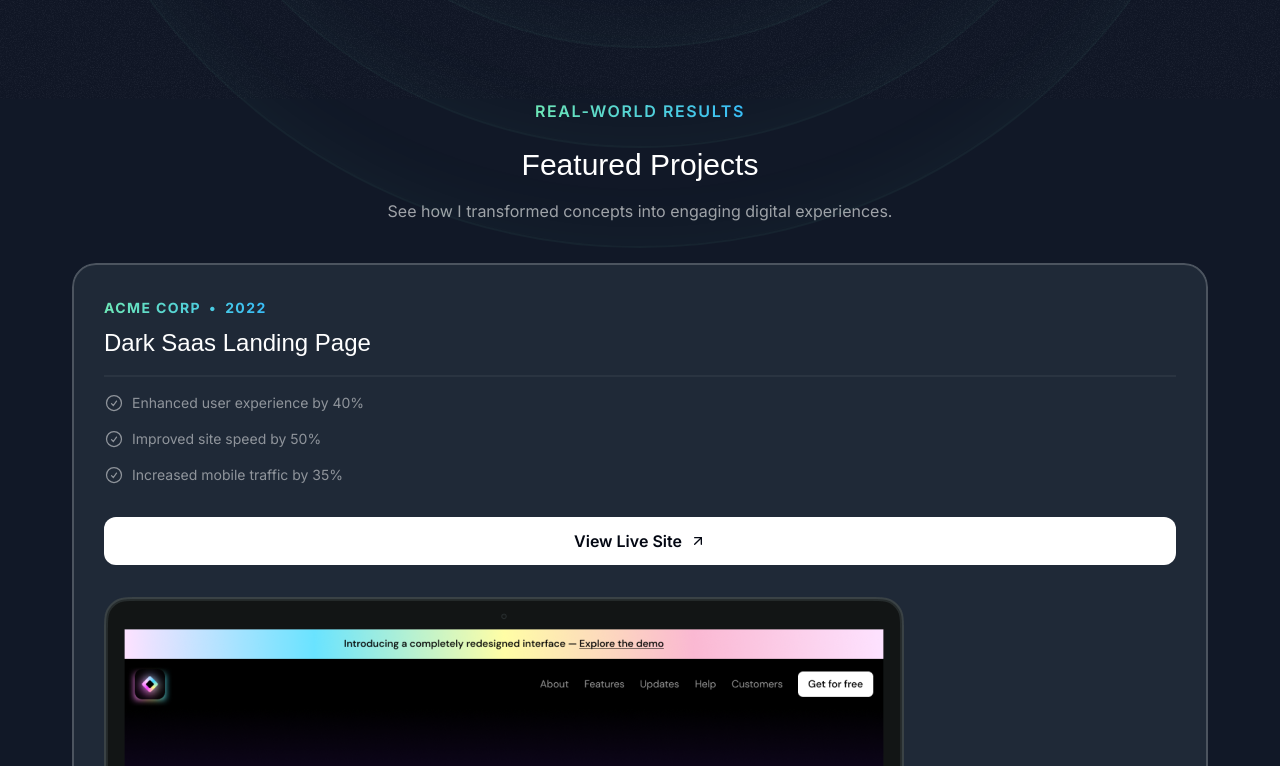
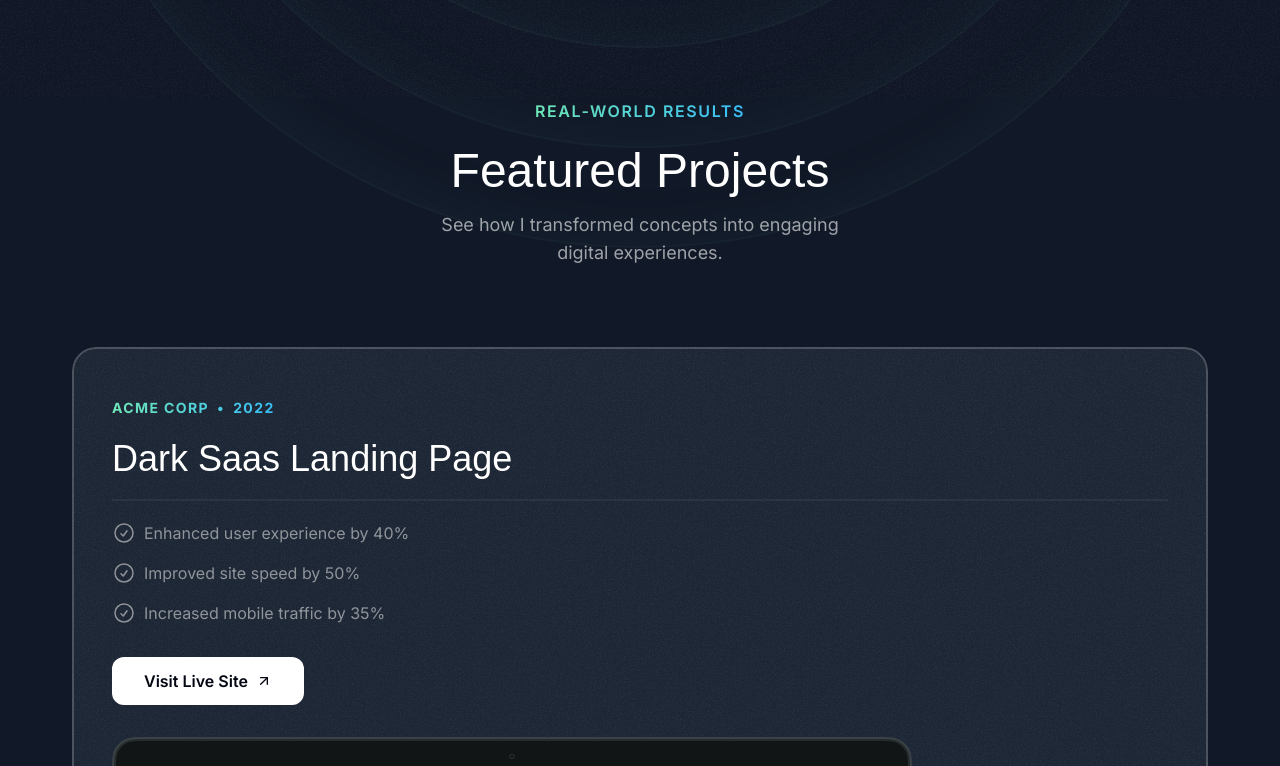
Before and after one commit to Saeedul/next-portfolio, a Next.js app: page / in a window 1280 px wide. Shown: the part 823-1589 px from the top of the page. Built offline with nearby package versions, Linux system fonts and the light colour scheme; a web font is replaced by a local one.

Commit message:
updated card responsiveness

```diff
--- a/src/sections/Projects.tsx
+++ b/src/sections/Projects.tsx
@@ -4,6 +4,7 @@ import aiStartupLandingPage from "@/assets/images/ai-startup-landing-page.png";
 import Image from 'next/image';
 import CheckCircleIcon from '@/assets/icons/check-circle.svg'
 import ArrowUpRightIcon from '@/assets/icons/arrow-up-right.svg'
+import grainImage from '@/assets/images/grain.jpg'
 
 const portfolioProjects = [
   {
@@ -46,29 +47,32 @@ const portfolioProjects = [
 
 export const ProjectsSection = () => {
   return (
-    <div>
+    <section className="pb-16">
       <div className="container">
         <div className="flex justify-center">
           <p className="uppercase font-semibold tracking-widest bg-gradient-to-r from-emerald-300 to-sky-400 text-center bg-clip-text text-transparent">
             Real-world Results
           </p>
         </div>
-        <h2 className="font-serif text-3xl text-center mt-6">Featured Projects</h2>
-        <p className="text-center text-white/60 mt-4">See how I transformed concepts into engaging digital experiences.</p>
-        <div className="flex flex-col mt-10">
+        <h2 className="font-serif text-3xl md:text-5xl text-center mt-6">Featured Projects</h2>
+        <p className="text-center md:text-lg text-white/60 mt-4 max-w-md mx-auto">See how I transformed concepts into engaging digital experiences.</p>
+        <div className="flex flex-col mt-10 md:mt-20 gap-20">
           {portfolioProjects.map(project => (
-            <div key={project.title} className="bg-gray-800 rounded-3xl relative z-0 overflow-hidden after:z-10 after:content-[''] after:absolute after:inset-0 after:outline-2 after:outline after:-outline-offset-2 after:rounded-3xl after:outline-white/20 px-8 pt-8">
+            <div key={project.title} className="bg-gray-800 rounded-3xl relative z-0 overflow-hidden after:z-10 after:content-[''] after:absolute after:inset-0 after:outline-2 after:outline after:-outline-offset-2 after:rounded-3xl after:outline-white/20 md:pt-12 md:px-10 px-8 pt-8 after:pointer-events-none">
+              <div className="absolute inset-0 -z-10 opacity-5" style={{
+                backgroundImage:`url(${grainImage.src})`
+              }}></div>
                 <div className="bg-gradient-to-r from-emerald-300 to-sky-400 inline-flex font-bold gap-2 uppercase tracking-widest text-sm text-transparent bg-clip-text">
                   <span>{project.company}</span>
                   <span>&bull;</span>
                   <span>{project.year}</span>
                 </div>
-              <h3 className="font-serif text-2xl mt-2">{project.title}</h3>
-              <hr className="border-t-2 border-white/5 mt-4" />
-              <ul className="flex flex-col gap-4 mt-4">
+              <h3 className="font-serif text-2xl mt-2 md:mt-5 md:text-4xl">{project.title}</h3>
+              <hr className="border-t-2 border-white/5 mt-4 md:mt-5" />
+              <ul className="flex flex-col gap-4 mt-4 md:mt-5">
                 {project.results.map(result => (
-                  <li className="flex gap-2 text-sm text-white/50">
-                    <CheckCircleIcon className="size-5" />
+                  <li className="flex gap-2 text-sm md:text-base text-white/50">
+                    <CheckCircleIcon className="size-5 md:size-6" />
                     <span>
                       {result.title}
                     </span>
@@ -76,9 +80,9 @@ export const ProjectsSection = () => {
                 ))}
               </ul>
               <a href={project.link}>
-                <button className="bg-white text-gray-950 h-12 w-full rounded-xl font-semibold inline-flex items-center justify-center gap-2 mt-8">
+                <button className="bg-white text-gray-950 h-12 w-full md:w-auto px-8 rounded-xl font-semibold inline-flex items-center justify-center gap-2 mt-8">
                   <span>
-                    View Live Site
+                    Visit Live Site
                   </span>
                   <ArrowUpRightIcon className="size-4"/>
                 </button>
@@ -88,6 +92,6 @@ export const ProjectsSection = () => {
           ))}
         </div>
       </div>
-    </div>
+    </section>
   );
 };
```
